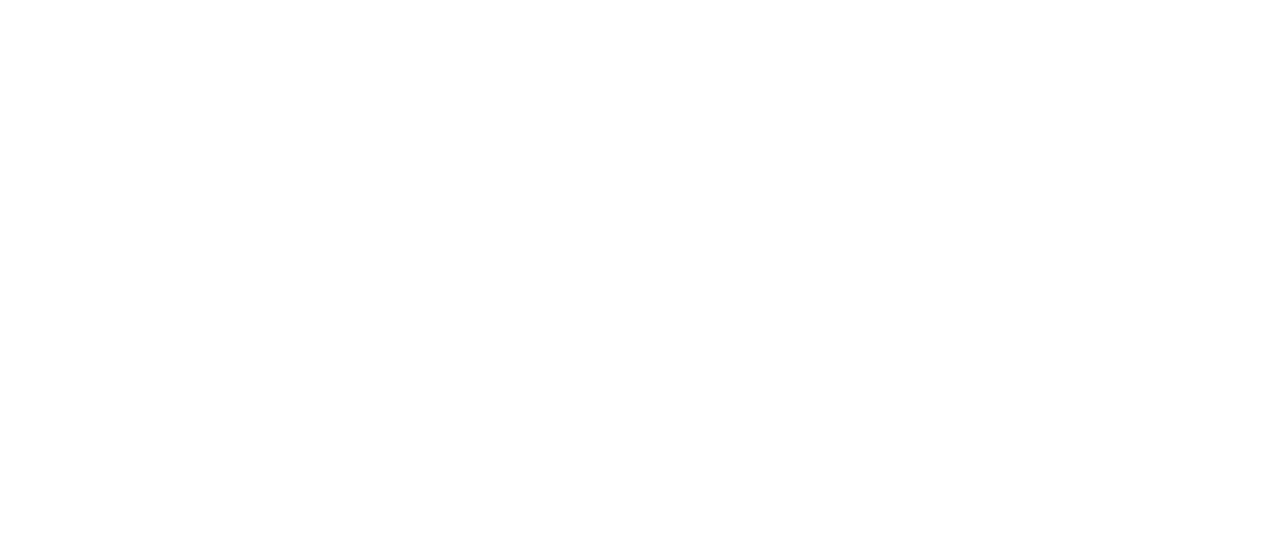
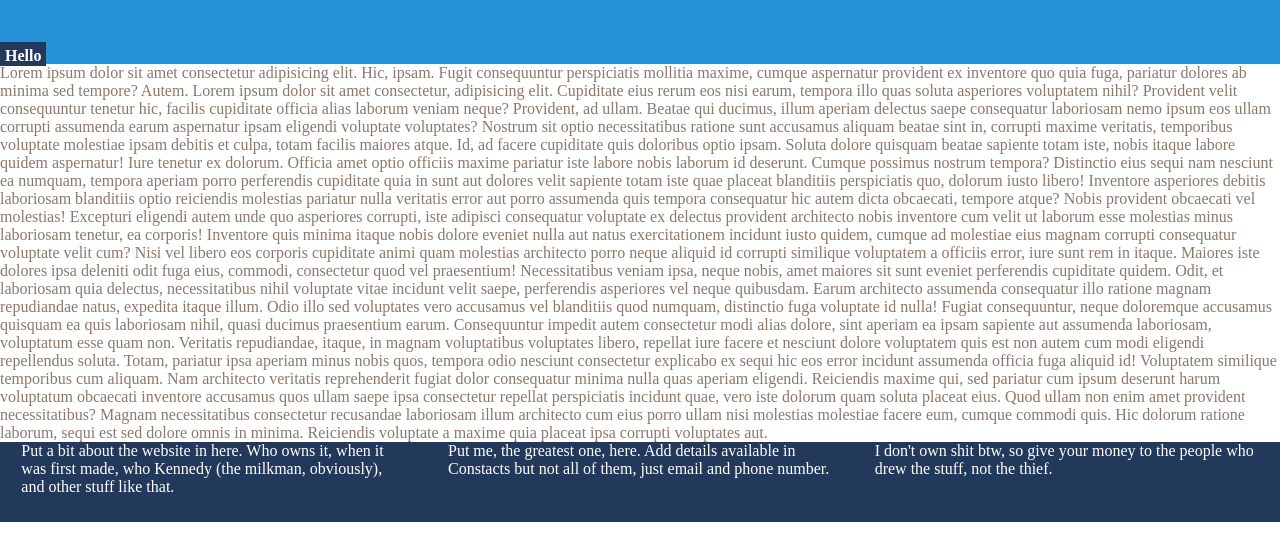
Before and after one commit to PaperToori/Website-Project, a plain HTML site: page main.html in a window 1280 px wide. Drawn offline with Linux system fonts and the light colour scheme.

Commit message:
Thursday: Starting on Main page

```diff
--- a/main.html
+++ b/main.html
@@ -7,5 +7,91 @@
     <title>Main Page</title>
     <link rel="stylesheet" href="public/css/mainStyle.css" />
   </head>
-  <body></body>
+  <body>
+    <header>
+      <b class="header_box">Hello</b>
+    </header>
+    <p>
+      Lorem ipsum dolor sit amet consectetur adipisicing elit. Hic, ipsam. Fugit
+      consequuntur perspiciatis mollitia maxime, cumque aspernatur provident ex
+      inventore quo quia fuga, pariatur dolores ab minima sed tempore? Autem.
+      Lorem ipsum dolor sit amet consectetur, adipisicing elit. Cupiditate eius
+      rerum eos nisi earum, tempora illo quas soluta asperiores voluptatem
+      nihil? Provident velit consequuntur tenetur hic, facilis cupiditate
+      officia alias laborum veniam neque? Provident, ad ullam. Beatae qui
+      ducimus, illum aperiam delectus saepe consequatur laboriosam nemo ipsum
+      eos ullam corrupti assumenda earum aspernatur ipsam eligendi voluptate
+      voluptates? Nostrum sit optio necessitatibus ratione sunt accusamus
+      aliquam beatae sint in, corrupti maxime veritatis, temporibus voluptate
+      molestiae ipsam debitis et culpa, totam facilis maiores atque. Id, ad
+      facere cupiditate quis doloribus optio ipsam. Soluta dolore quisquam
+      beatae sapiente totam iste, nobis itaque labore quidem aspernatur! Iure
+      tenetur ex dolorum. Officia amet optio officiis maxime pariatur iste
+      labore nobis laborum id deserunt. Cumque possimus nostrum tempora?
+      Distinctio eius sequi nam nesciunt ea numquam, tempora aperiam porro
+      perferendis cupiditate quia in sunt aut dolores velit sapiente totam iste
+      quae placeat blanditiis perspiciatis quo, dolorum iusto libero! Inventore
+      asperiores debitis laboriosam blanditiis optio reiciendis molestias
+      pariatur nulla veritatis error aut porro assumenda quis tempora
+      consequatur hic autem dicta obcaecati, tempore atque? Nobis provident
+      obcaecati vel molestias! Excepturi eligendi autem unde quo asperiores
+      corrupti, iste adipisci consequatur voluptate ex delectus provident
+      architecto nobis inventore cum velit ut laborum esse molestias minus
+      laboriosam tenetur, ea corporis! Inventore quis minima itaque nobis dolore
+      eveniet nulla aut natus exercitationem incidunt iusto quidem, cumque ad
+      molestiae eius magnam corrupti consequatur voluptate velit cum? Nisi vel
+      libero eos corporis cupiditate animi quam molestias architecto porro neque
+      aliquid id corrupti similique voluptatem a officiis error, iure sunt rem
+      in itaque. Maiores iste dolores ipsa deleniti odit fuga eius, commodi,
+      consectetur quod vel praesentium! Necessitatibus veniam ipsa, neque nobis,
+      amet maiores sit sunt eveniet perferendis cupiditate quidem. Odit, et
+      laboriosam quia delectus, necessitatibus nihil voluptate vitae incidunt
+      velit saepe, perferendis asperiores vel neque quibusdam. Earum architecto
+      assumenda consequatur illo ratione magnam repudiandae natus, expedita
+      itaque illum. Odio illo sed voluptates vero accusamus vel blanditiis quod
+      numquam, distinctio fuga voluptate id nulla! Fugiat consequuntur, neque
+      doloremque accusamus quisquam ea quis laboriosam nihil, quasi ducimus
+      praesentium earum. Consequuntur impedit autem consectetur modi alias
+      dolore, sint aperiam ea ipsam sapiente aut assumenda laboriosam,
+      voluptatum esse quam non. Veritatis repudiandae, itaque, in magnam
+      voluptatibus voluptates libero, repellat iure facere et nesciunt dolore
+      voluptatem quis est non autem cum modi eligendi repellendus soluta. Totam,
+      pariatur ipsa aperiam minus nobis quos, tempora odio nesciunt consectetur
+      explicabo ex sequi hic eos error incidunt assumenda officia fuga aliquid
+      id! Voluptatem similique temporibus cum aliquam. Nam architecto veritatis
+      reprehenderit fugiat dolor consequatur minima nulla quas aperiam eligendi.
+      Reiciendis maxime qui, sed pariatur cum ipsum deserunt harum voluptatum
+      obcaecati inventore accusamus quos ullam saepe ipsa consectetur repellat
+      perspiciatis incidunt quae, vero iste dolorum quam soluta placeat eius.
+      Quod ullam non enim amet provident necessitatibus? Magnam necessitatibus
+      consectetur recusandae laboriosam illum architecto cum eius porro ullam
+      nisi molestias molestiae facere eum, cumque commodi quis. Hic dolorum
+      ratione laborum, sequi est sed dolore omnis in minima. Reiciendis
+      voluptate a maxime quia placeat ipsa corrupti voluptates aut.
+    </p>
+
+    <footer>
+      <div class="footer_box">
+        <div class="footer-info flexing">
+          <p>
+            Put a bit about the website in here. Who owns it, when it was first
+            made, who Kennedy (the milkman, obviously), and other stuff like
+            that.
+          </p>
+        </div>
+        <div class="footer_contacts flexing">
+          <p>
+            Put me, the greatest one, here. Add details available in Constacts
+            but not all of them, just email and phone number.
+          </p>
+        </div>
+        <div class="footer_rights flexing">
+          <p>
+            I don't own shit btw, so give your money to the people who drew the
+            stuff, not the thief.
+          </p>
+        </div>
+      </div>
+    </footer>
+  </body>
 </html>
--- a/public/css/mainStyle.css
+++ b/public/css/mainStyle.css
@@ -0,0 +1,53 @@
+header {
+  width: 100%;
+  height: 8vh;
+  margin: 0%;
+  padding: 0%;
+  color: white;
+  background-color: rgb(40, 146, 215);
+}
+footer {
+  width: 100%;
+  height: 10vh;
+  padding: 0%;
+  margin: 0%;
+  color: white;
+  background-color: rgb(35, 57, 91);
+}
+body {
+  margin: 0%;
+  padding: 0%;
+  color: rgb(139, 120, 109);
+}
+
+.header_box {
+  padding-bottom: 2px;
+  padding-left: 5px;
+  padding-right: 5px;
+  padding-top: 5px;
+  background-color: rgb(35, 57, 91);
+  line-height: 14vh;
+  text-align: end;
+}
+.footer_box {
+  display: flex;
+  align-items: center;
+  justify-content: space-around;
+  flex-flow: row;
+}
+.footer_info {
+}
+.footer_contacts {
+}
+.footer_rights {
+}
+.flexing {
+  display: flex;
+  width: 30%;
+  height: 10vh;
+}
+
+p {
+  margin: 0%;
+  padding: 0%;
+}
```
